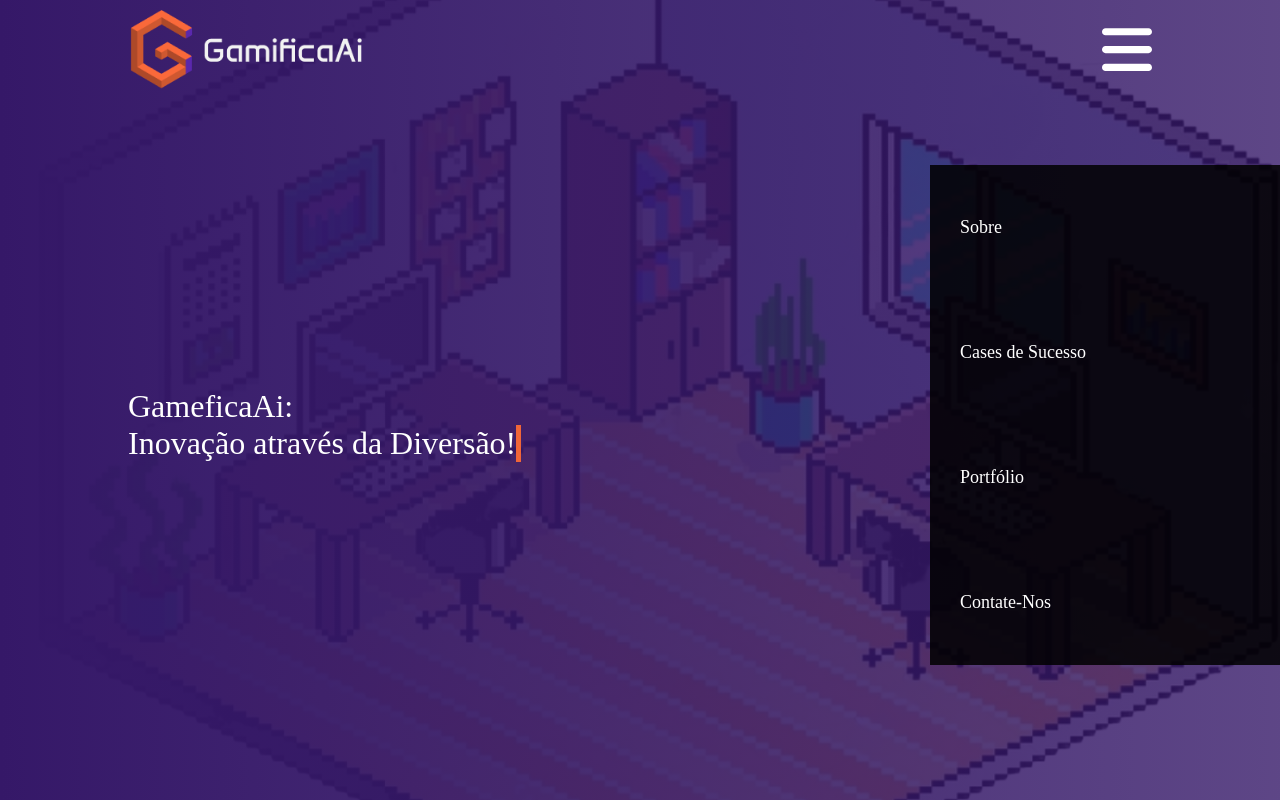
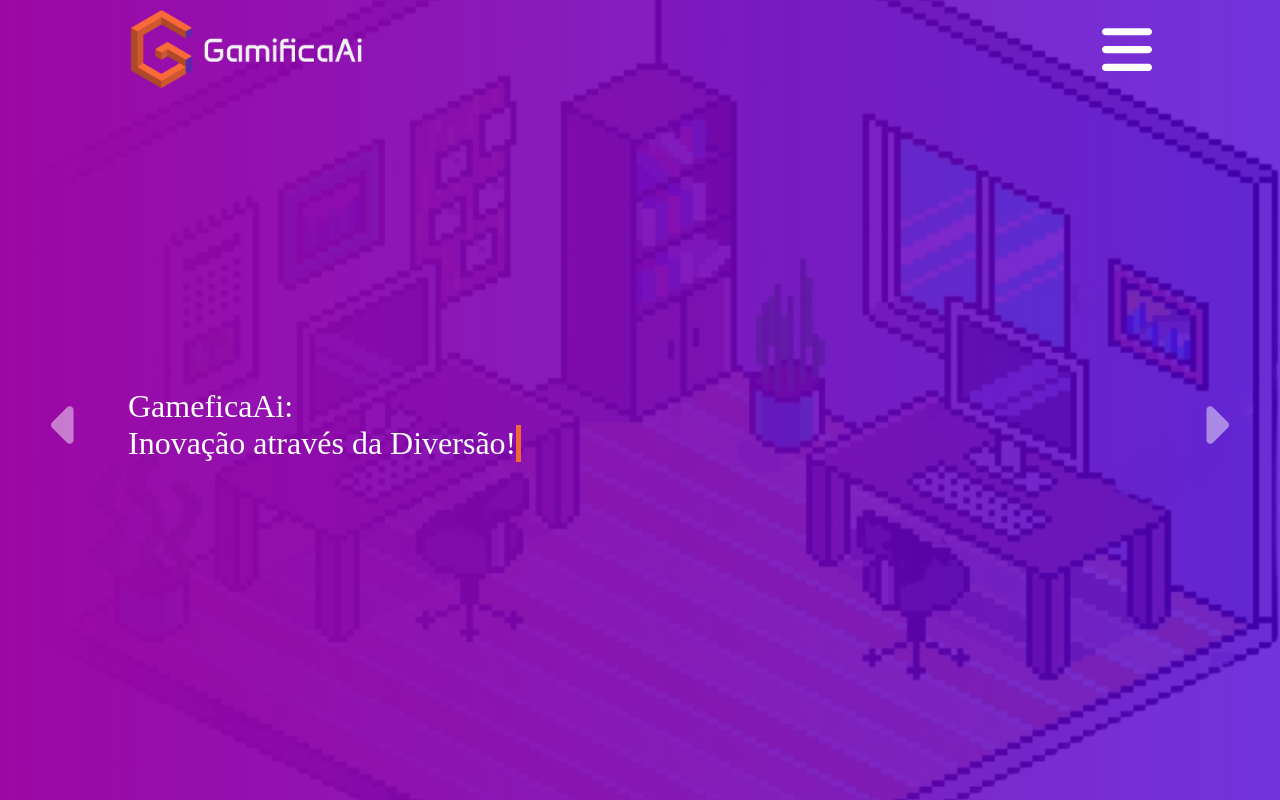
Before and after one commit to PedroMarrero/gameficaai, a plain HTML site: page index.html in a window 1280 px wide. Both pictures are taken after a click on the button 1127 px from the left and 49 px from the top of the page. Shown: the top 800 px of the page. Drawn offline with Linux system fonts and the light colour scheme; a web font is replaced by a local one.

Commit message:
Feat: Carrossel

```diff
--- a/index.html
+++ b/index.html
@@ -21,21 +21,33 @@
         <header>
             <div class="container-grid">
                 <img src="IMG/logo.png" alt="Logo da empresa Gamefica AI">
-                <nav class="menu">
+                <nav id="menu" class="menu">
                     <a href="sobre">Sobre</a>
                     <a href="cases">Cases de Sucesso</a>
                     <a href="portfolio">Portfólio</a>
                     <a href="contato">Contate-Nos</a>
                 </nav>
-                <button><svg xmlns="http://www.w3.org/2000/svg"
+                <button onclick="abreFechaMenu()">
+                    <svg id = "icone-barras" xmlns="http://www.w3.org/2000/svg"
                         viewBox="0 0 448 512"><!--!Font Awesome Free 6.5.2 by @fontawesome - https://fontawesome.com License - https://fontawesome.com/license/free Copyright 2024 Fonticons, Inc.-->
+
                         <path
                             d="M0 96C0 78.3 14.3 64 32 64H416c17.7 0 32 14.3 32 32s-14.3 32-32 32H32C14.3 128 0 113.7 0 96zM0 256c0-17.7 14.3-32 32-32H416c17.7 0 32 14.3 32 32s-14.3 32-32 32H32c-17.7 0-32-14.3-32-32zM448 416c0 17.7-14.3 32-32 32H32c-17.7 0-32-14.3-32-32s14.3-32 32-32H416c17.7 0 32 14.3 32 32z" />
-                    </svg></button>
+                    </svg>
+
+
+                    <svg id = "icone-x" xmlns="http://www.w3.org/2000/svg"
+                        viewBox="0 0 384 512"><!--!Font Awesome Free 6.5.2 by @fontawesome - https://fontawesome.com License - https://fontawesome.com/license/free Copyright 2024 Fonticons, Inc.-->
+                        <path
+                            d="M376.6 84.5c11.3-13.6 9.5-33.8-4.1-45.1s-33.8-9.5-45.1 4.1L192 206 56.6 43.5C45.3 29.9 25.1 28.1 11.5 39.4S-3.9 70.9 7.4 84.5L150.3 256 7.4 427.5c-11.3 13.6-9.5 33.8 4.1 45.1s33.8 9.5 45.1-4.1L192 306 327.4 468.5c11.3 13.6 31.5 15.4 45.1 4.1s15.4-31.5 4.1-45.1L233.7 256 376.6 84.5z" />
+                    </svg>
+                </button>
             </div>
         </header>
         <div class="container-grid conteudo-banner">
             <p>GameficaAi: <span>Inovação através da Diversão!</span></p>
+            <button id = "botao-voltar"><svg xmlns="http://www.w3.org/2000/svg" viewBox="0 0 256 512"><!--!Font Awesome Free 6.5.2 by @fontawesome - https://fontawesome.com License - https://fontawesome.com/license/free Copyright 2024 Fonticons, Inc.--><path d="M9.4 278.6c-12.5-12.5-12.5-32.8 0-45.3l128-128c9.2-9.2 22.9-11.9 34.9-6.9s19.8 16.6 19.8 29.6l0 256c0 12.9-7.8 24.6-19.8 29.6s-25.7 2.2-34.9-6.9l-128-128z"/></svg></button>
+            <button id = "botao-proximo"><svg xmlns="http://www.w3.org/2000/svg" viewBox="0 0 256 512"><!--!Font Awesome Free 6.5.2 by @fontawesome - https://fontawesome.com License - https://fontawesome.com/license/free Copyright 2024 Fonticons, Inc.--><path d="M246.6 278.6c12.5-12.5 12.5-32.8 0-45.3l-128-128c-9.2-9.2-22.9-11.9-34.9-6.9s-19.8 16.6-19.8 29.6l0 256c0 12.9 7.8 24.6 19.8 29.6s25.7 2.2 34.9-6.9l128-128z"/></svg></button>
         </div>
     </div>
     <section id="sobre">
--- a/script.js
+++ b/script.js
@@ -1 +1,66 @@
-alert("Hello World!")
+// alert("Hello World!")
+
+let menu = document.getElementById("menu")
+let iconeBarras = document.getElementById("icone-barras")
+let iconeX = document.getElementById("icone-x")
+
+function abreFechaMenu(){
+    // console.log("Working")
+
+    //menu fechado - tem a classe menu-fechado
+    //menu aberto - não tem a classe menu-fechado
+
+    // menu.classList.toggle("menu-fechado")
+
+    if (menu.classList.contains("menu-fechado")){
+        //abrir o menu - tirar a classe menu-fechado
+        menu.classList.remove("menu-fechado")
+
+        // mostrar icone-barras
+        iconeX.style.display = "inline"
+        //esconder o icone-x
+        iconeBarras.style.display = "none"
+
+    } else {
+        //fechar o menu - adicionar a classe menu-fechado
+
+        menu.classList.add("menu-fechado")
+
+        // mostrar o icone X
+        iconeBarras.style.display = "inline"
+        // esconder o icone barras
+        iconeX.style.display = "none"
+    }
+}
+
+onresize = () => {
+        //abrir o menu - tirar a classe menu-fechado
+        menu.classList.remove("menu-fechado")
+
+        // mostrar icone-barras
+        iconeX.style.display = "inline"
+
+        //esconder o icone-x
+        iconeBarras.style.display = "none"
+}
+
+let banner = document.querySelector(".banner")
+
+let slides = [
+    "primeiro-banner",
+    "segundo-banner",
+    "terceiro-banner"
+]
+
+let slideAtual = 0
+
+banner.classList.add(slides[slideAtual])
+
+function mostrarProximoSlide(){
+    // banner.classList.add(slides[slideAtual])
+    banner.classList.remove(slides[slideAtual])
+
+    slideAtual++
+
+    banner.classList.add(slides[slideAtual])
+}
--- a/style.css
+++ b/style.css
@@ -34,10 +34,47 @@ html {
 .banner {
     height: 100vh;
 
-    background-image: linear-gradient(90deg, rgba(53, 24, 104, 1) 0%, rgba(53, 24, 104, 0.8) 100%), url(IMG/bg-room.png);
+    /* background-image: linear-gradient(90deg, rgba(53, 24, 104, 1) 0%, rgba(53, 24, 104, 0.8) 100%), url(IMG/bg-room.png); */
     background-repeat: no-repeat;
 
     background-position: 165% 40%;
+
+    position: relative;
+}
+
+.primeiro-banner{
+    background-image: linear-gradient(90deg, rgb(156, 8, 164) 0%, rgba(78, 1, 210, 0.8) 100%), url(IMG/bg-room.png);
+}
+
+.segundo-banner{
+    background-image: linear-gradient(90deg, rgba(24, 24, 104, 1) 0%, rgba(210, 0, 193, 0.8) 100%), url(IMG/bg-room.png);
+}
+
+.terceiro-banner{
+    background-image: linear-gradient(90deg, rgba(104, 24, 104, 1) 0%, rgba(24, 24, 104, 0.8) 100%), url(IMG/bg-room.png);
+}
+
+#botao-voltar, #botao-proximo{
+    width: 30px;
+
+    background: none;
+    border: none;
+
+    cursor: pointer;
+
+    position: absolute;
+}
+
+#botao-voltar svg, #botao-proximo svg{
+    fill: #ffffff76;
+}
+
+#botao-voltar{
+    left: 4%;
+}
+
+#botao-proximo{
+    right: 4%;
 }
 
 header {
@@ -459,6 +496,9 @@ footer .container-grid {
     display: none;
 }
 
+#icone-barras{
+    display: none;
+}
 
 @media screen and (max-width: 1300px) {
     header {
```
